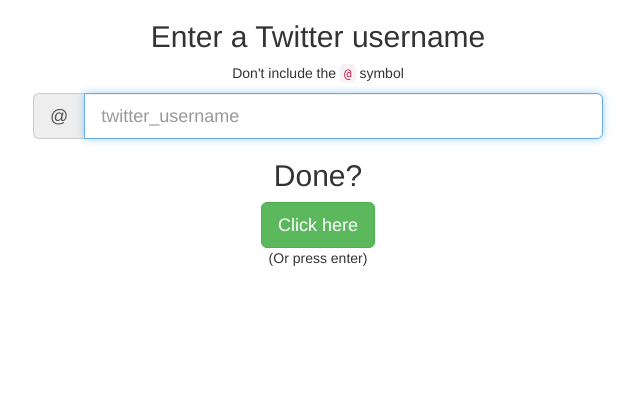
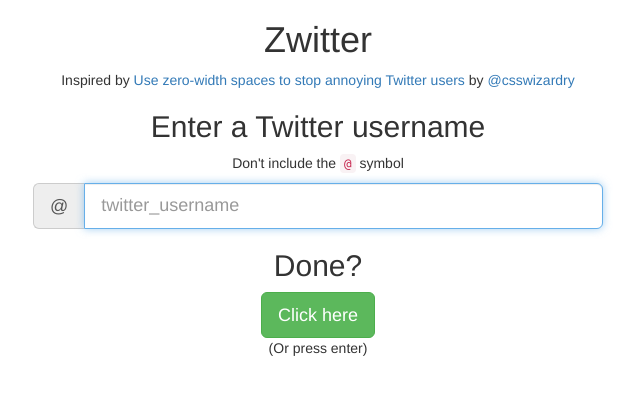
Before and after one commit to darraghenright/unhandleme, a plain HTML site: page index.html in a window 1280 px wide. Shown: the whole page, without its empty margins (322-962 px from the left). Drawn offline with nearby package versions, Linux system fonts and the light colour scheme.

Commit message:
Update index.html

```diff
--- a/index.html
+++ b/index.html
@@ -8,6 +8,8 @@
     </head>
     <body>
         <div class="container">
+            <h1>Zwitter</h1>
+            <p>Inspired by <a href=http://csswizardry.com/2014/01/use-zero-width-spaces-to-stop-annoying-twitter-users/>Use zero-width spaces to stop annoying Twitter users</a> by <a href=https://twitter.com/csswizardry>@csswizardry</a></p>
             <form class="form">
                 <h2>Enter a Twitter username</h2>
                 <p>Don't include the <code>@</code> symbol</p>
```
